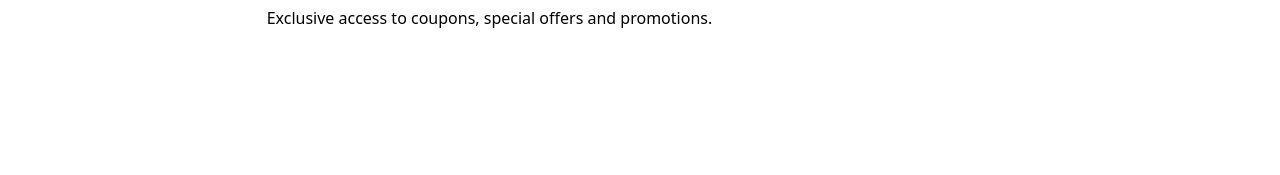
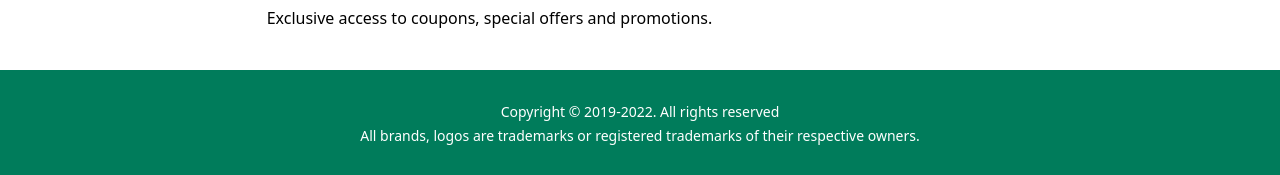
Before and after one commit to Kawaljeet2001/EasyCruise, a SvelteKit app: page / in a window 1280 px wide. Shown: the part 1978-2153 px from the top of the page. Before the commit the page ends 2048 px from the top, so only its background shows below. Built offline with nearby package versions, Linux system fonts and the light colour scheme.

Commit message:
feat: created Footer component

```diff
--- /dev/null
+++ b/src/lib/Footer/Footer.svelte
@@ -0,0 +1,6 @@
+<footer class="flex flex-col items-center justify-center w-full bg-green1 py-8">
+	<p class="text-white text-sm font-light">Copyright © 2019-2022. All rights reserved</p>
+	<p class="mt-1 text-white text-sm font-light">
+		All brands, logos are trademarks or registered trademarks of their respective owners.
+	</p>
+</footer>
--- a/src/routes/+layout.svelte
+++ b/src/routes/+layout.svelte
@@ -1,7 +1,9 @@
 <script>
 	import '../app.css';
+	import Footer from '../lib/Footer/Footer.svelte';
 	import Navbar from '../lib/Navbar/Navbar.svelte';
 </script>
 
 <Navbar />
 <slot />
+<Footer/>
--- a/tailwind.config.cjs
+++ b/tailwind.config.cjs
@@ -3,28 +3,29 @@ module.exports = {
 	content: ['./src/**/*.{html,js,svelte,ts}'],
 	theme: {
 		extend: {
-      colors : {
-        lightBlue : "#f6f9fc",
-        yellow1 : "#ff9d0d",
-        gray1 : "#f3f4f5",
-        peach1 : "#fff6e7",
+			colors: {
+				lightBlue: '#f6f9fc',
+				yellow1: '#ff9d0d',
+				gray1: '#f3f4f5',
+				peach1: '#fff6e7',
+				green1: '#007c5b'
 			},
-      borderRadius : {
-        roundedBg : "80%",
-        r50 : "50%",
+			borderRadius: {
+				roundedBg: '80%',
+				r50: '50%'
 			},
-      height : {
-        "45v" : "45vh",
-        "15v" : "15vh",
-        "20v" : "20vh",
-        "30v" : "30vh",
-        "40v" : "40vh",
-        "70v" : "70vh",
-        "80v" : "80vh"
+			height: {
+				'10v': '10vh',
+				'12v': '12vh',
+				'15v': '15vh',
+				'20v': '20vh',
+				'30v': '30vh',
+				'40v': '40vh',
+				'45v': '45vh',
+				'70v': '70vh',
+				'80v': '80vh'
 			},
-      margin : {
-
-      }
+			margin: {}
 		}
 	},
 	plugins: []
```
Lines whose indentation alone changed are shown as unchanged.
